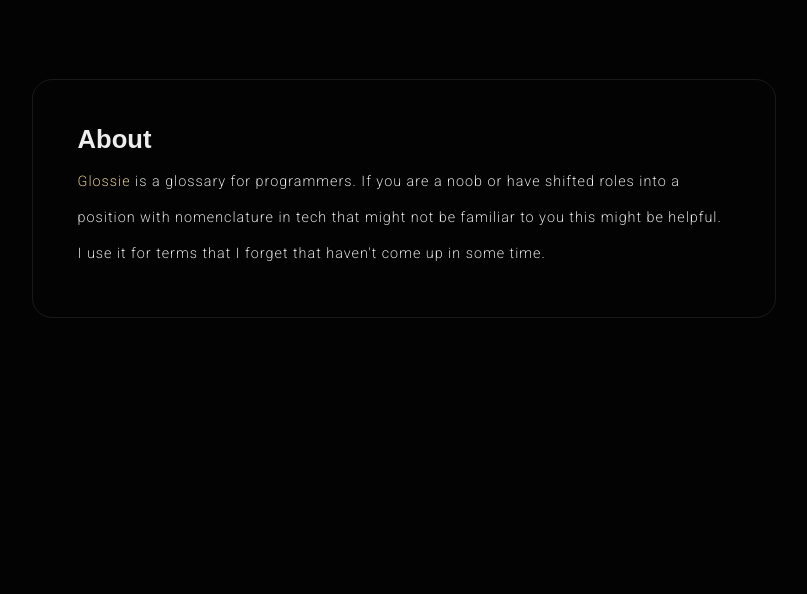
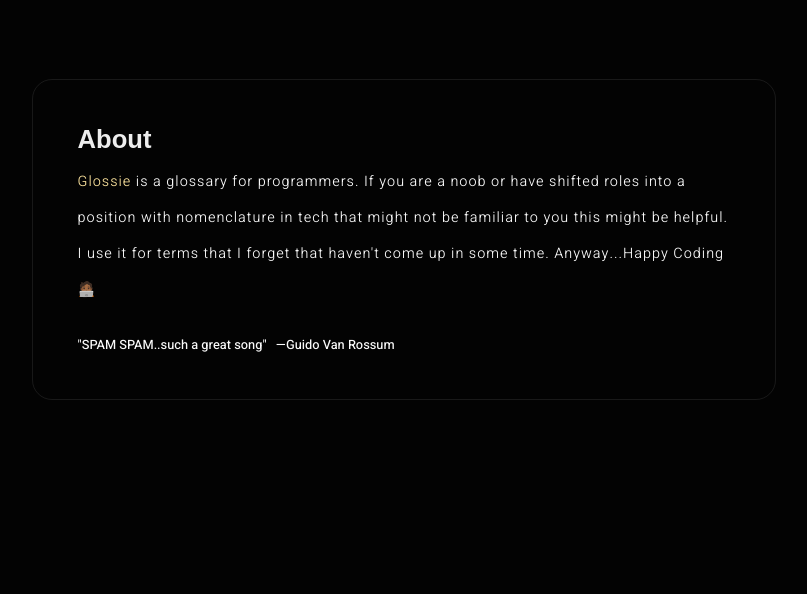
Before and after one commit to RockyLatchman/glossie, a Flask app: page /about in a window 1280 px wide. Shown: the part 96-690 px from the top of the page, without its empty margins (236-1043 px from the left). Run offline with Flask 3, Linux system fonts and the light colour scheme; data that the repository does not hold is empty; some libraries are stand-ins or nearby versions; some web fonts are replaced.

Commit message:
Added random quotes for About template and URLs for documentation

```diff
--- a/app.py
+++ b/app.py
@@ -14,6 +14,21 @@ app = Flask(__name__)
 app.config['SECRET_KEY'] = os.environ.get('SECRET_KEY')
 app.config['SQLALCHEMY_TRACK_MODIFICATIONS'] = os.environ.get('SQLALCHEMY_TRACK_MODIFICATIONS')
 db = create_engine(os.environ.get('SQLALCHEMY_DATABASE_URI'))
+
+quote_machine = [
+    {
+      'quote' : 'Fear is ugly because it makes you irrational. Fear makes you jump to conclusions. Fear makes you reactionary.',
+      'author' : 'DHH'
+    },
+    {
+      'quote' : 'SPAM SPAM..such a great song',
+      'author' : 'Guido Van Rossum'
+    },
+    {
+      'quote' : 'When you don’t create things, you become defined by your tastes rather than ability. Your tastes only narrow and exclude people. so create',
+      'author' : '_why'
+    }
+]
 
 class Admin(SQLModel, table=True):
     admin_id: int = Field(default=None, primary_key=True)
@@ -98,7 +113,7 @@ def glossary_search(letter):
 
 @app.route('/about')
 def about():
-    return render_template('about.html')
+    return render_template('about.html', random_quote=random.choice(quote_machine))
 
 @app.route('/contact')
 def contact():
--- a/static/css/main.css
+++ b/static/css/main.css
@@ -138,7 +138,7 @@ main #right-column {
 }
 
 p {
-  font: normal 200 0.9em "Heebo", sans-serif;
+  font: normal 300 0.9em "Heebo", sans-serif;
   letter-spacing: 1px;
   color: #fafafa;
   margin-top: 10px;
@@ -211,10 +211,17 @@ footer input:hover {
 
 
 #about p {
-  font: normal 200 0.9em "Heebo", sans-serif;
+  font: normal 300 0.9em "Heebo", sans-serif;
   color: #fafafa;
   margin-top: 10px;
   line-height: 2.5em;
+}
+
+blockquote {
+  font: normal 500 0.8em "Heebo", sans-serif;
+  color: #fafafa;
+  margin-top: 10px;
+  width: 100%;
 }
 
 span {
@@ -238,7 +245,7 @@ span {
 }
 
 #documentation p {
-  font: normal 200 0.9em "Heebo", sans-serif;
+  font: normal 300 0.9em "Heebo", sans-serif;
   color: #fafafa;
   margin-top: 10px;
 }
@@ -264,6 +271,12 @@ span {
 
 .entries pre {
   color: #fafafa;
+}
+
+.url span {
+  color: #fafafa;
+  background:#1E1E1E;
+  font-weight: 500;
 }
 
 /* Newsletter  **************************/
--- a/templates/about.html
+++ b/templates/about.html
@@ -6,8 +6,10 @@
      <p>
        <span>Glossie</span> is a glossary for programmers. If you are a noob or have shifted roles into a position
        with nomenclature in tech that might not be familiar to you this might be helpful. I
-       use it for terms that I forget that haven&apos;t come up in some time.
+       use it for terms that I forget that haven&apos;t come up in some time. Anyway...Happy Coding 🧑🏾‍💻
      </p>
+     <br>
+     <blockquote>&quot;{{ random_quote['quote']}}&quot;&nbsp;&nbsp;&nbsp;&mdash;{{ random_quote['author'] }}</blockquote>
   </div>
 </main>
 {% endblock %}
--- a/templates/documentation.html
+++ b/templates/documentation.html
@@ -6,18 +6,22 @@
     <p>Here are some endpoints that you can use if you wish</p>
     <div class="entries" id="all">
        <h4>Get all glossary entries</h4>
+       <p class="url">URL: <span>https://glossie.info/api/list/all</span></p>
        <div class="entry-content"><pre></pre></div>
     </div>
     <div class="entries" id="random">
        <h4>Get random entry</h4>
+       <p class="url">URL: <span>https://glossie.info/api/random-term</span></p>
        <div class="entry-content"><pre></pre></div>
     </div>
     <div class="entries" id="search-term">
        <h4>Get by search term</h4>
+       <p class="url">URL: <span>https://glossie.info/api/search/term</span></p>
        <div class="entry-content"><pre></pre></div>
     </div>
     <div class="entries" id="limited-search">
        <h4>Limited number of glossary entries</h4>
+       <p class="url">URL: <span>https://glossie.info/api/list/limit/n</span></p>
        <div class="entry-content"><pre></pre></div>
     </div>
   </div>
```
